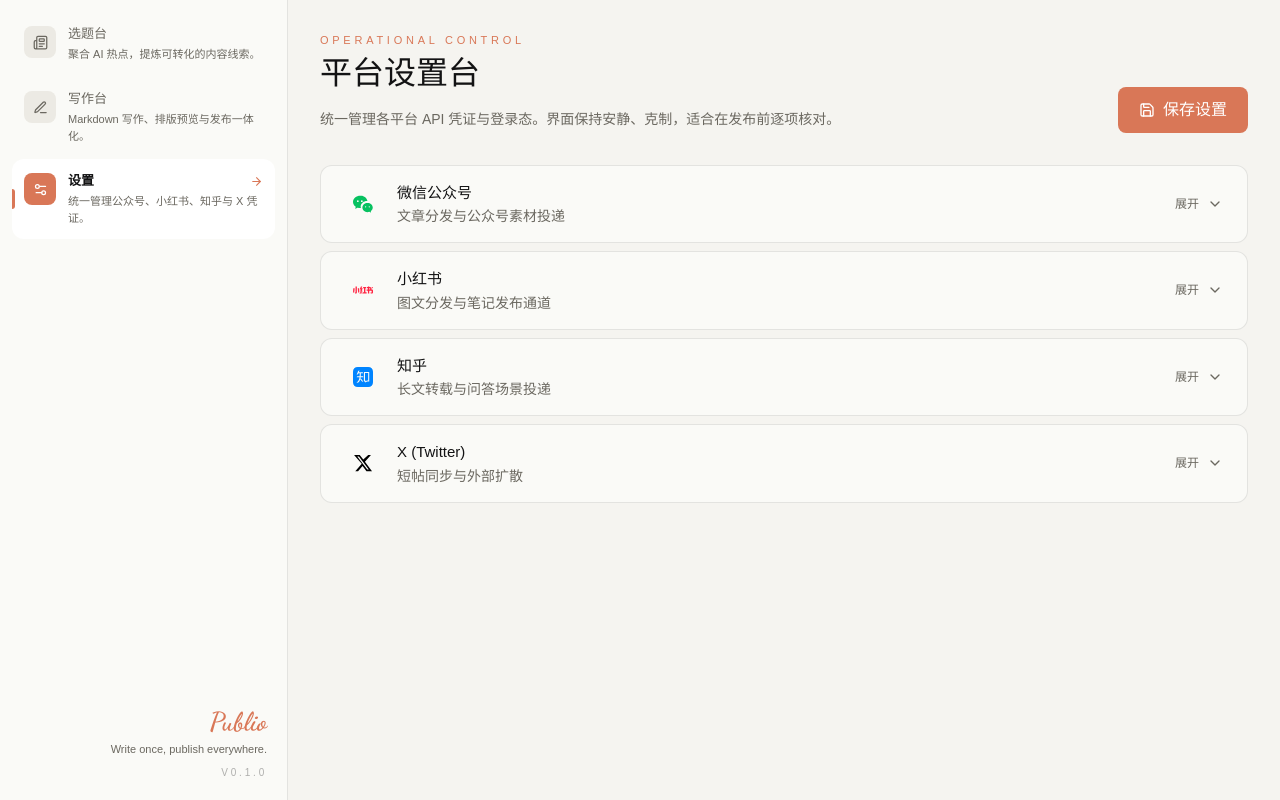
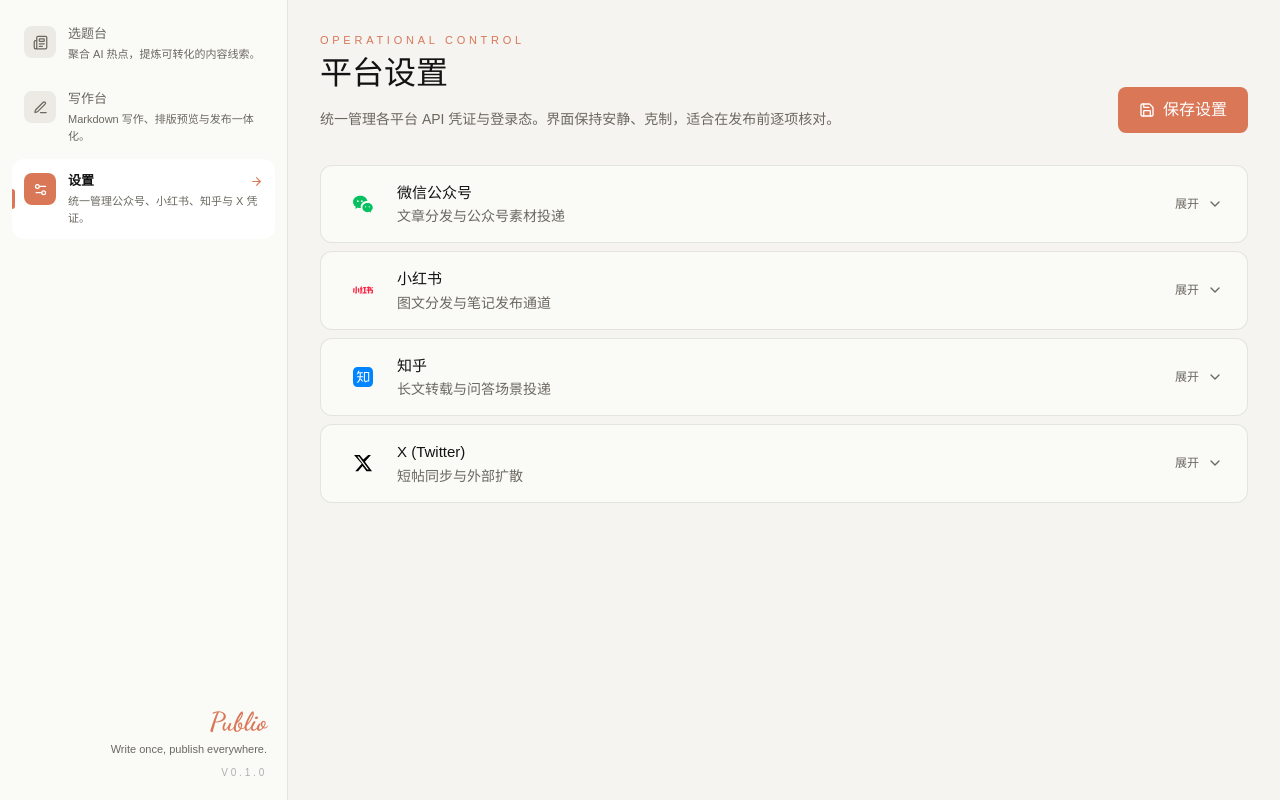
Before and after one commit to rogerdigital/publio, a Next.js app: page /settings in a window 1280 px wide. Built offline with nearby package versions, Linux system fonts and the light colour scheme.

Commit message:
copy: simplify Chinese page titles
- 今日 AI 话题工作台 → 选题工作台
- 平台设置台 → 平台设置

```diff
--- a/src/app/settings/page.tsx
+++ b/src/app/settings/page.tsx
@@ -146,7 +146,7 @@
     <div className="space-y-6">
       <AppShellHeader
         kicker="Operational control"
-        title="平台设置台"
+        title="平台设置"
         description="统一管理各平台 API 凭证与登录态。界面保持安静、克制，适合在发布前逐项核对。"
         action={
           <div className="flex flex-col items-end gap-2">
--- a/src/components/news/TopicDeskHeader.tsx
+++ b/src/components/news/TopicDeskHeader.tsx
@@ -22,7 +22,7 @@
   return (
     <AppShellHeader
       kicker="Topic desk"
-      title="今日 AI 话题工作台"
+      title="选题工作台"
       description={`把最近 24 小时的 AI 信息压成可判断的选题列表。${generatedAt ? `最近更新：${generatedAt}。` : ''}今天能发 ${todayCount} 条，还能追 ${followCount} 条。`}
       action={
         <button
```
